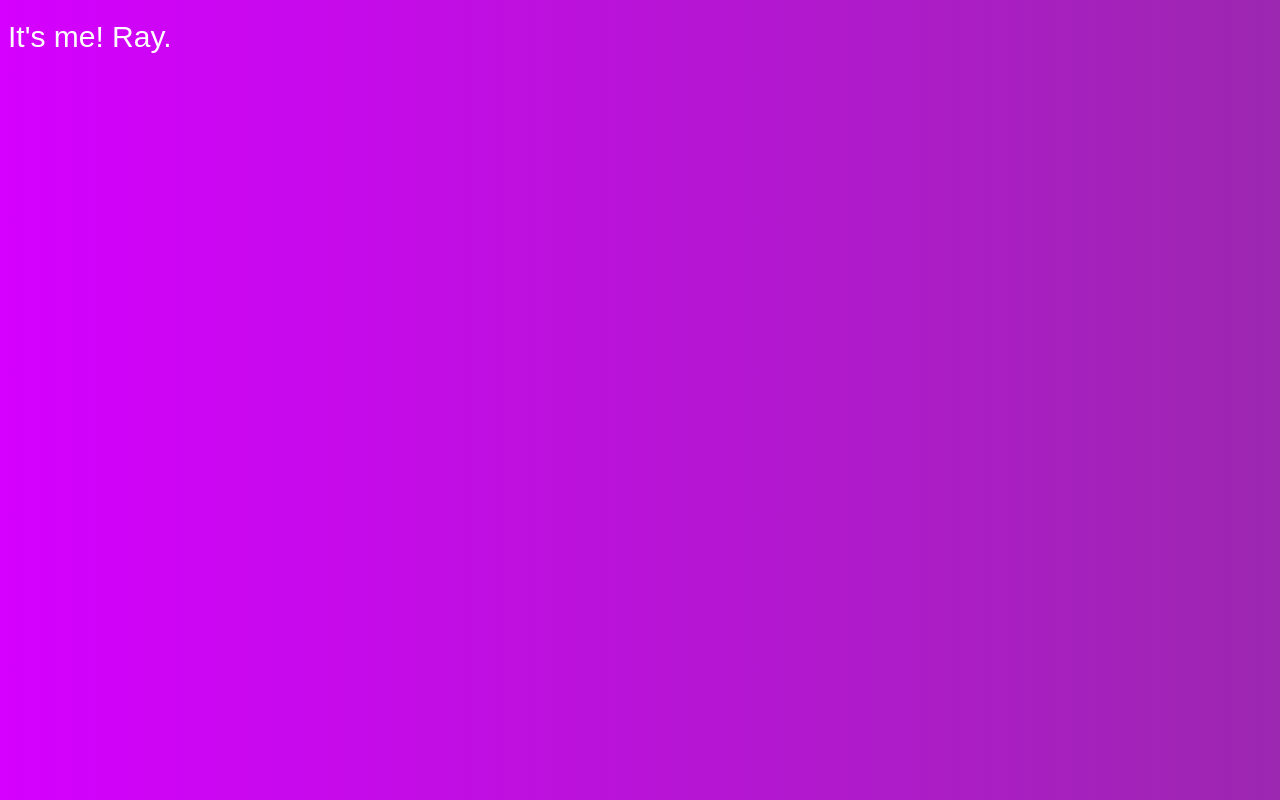
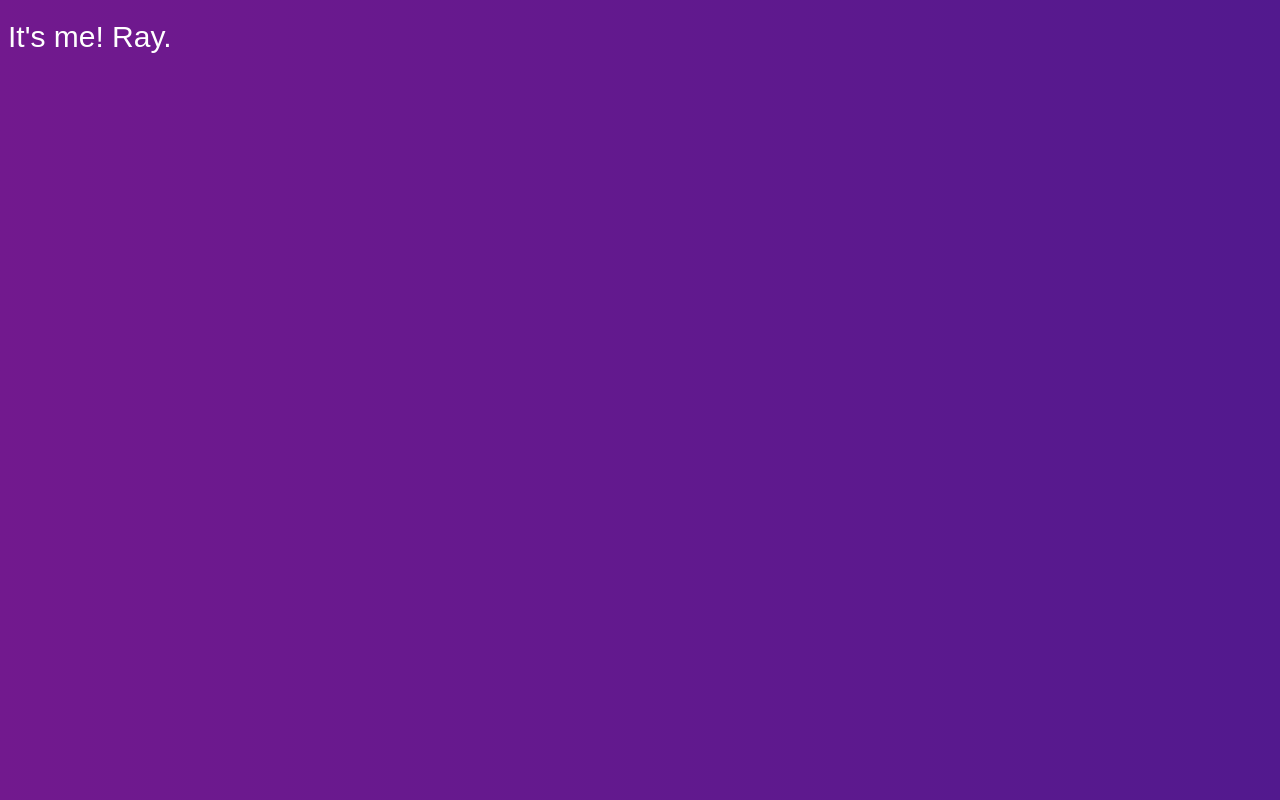
Before and after one commit to raymagalhaes/raymagalhaes.github.io, a plain HTML site: page index.html in a window 1280 px wide. Drawn offline with Linux system fonts and the light colour scheme.

Commit message:
Mudanças no Background

```diff
--- a/style.css
+++ b/style.css
@@ -1,5 +1,5 @@
 body {
-   background: linear-gradient(90deg, #d500ff, #9C27B0);
+   background: linear-gradient(90deg, #72198e, #52198e);
 }
 h1 {
    font: 30px sans-serif;
```
